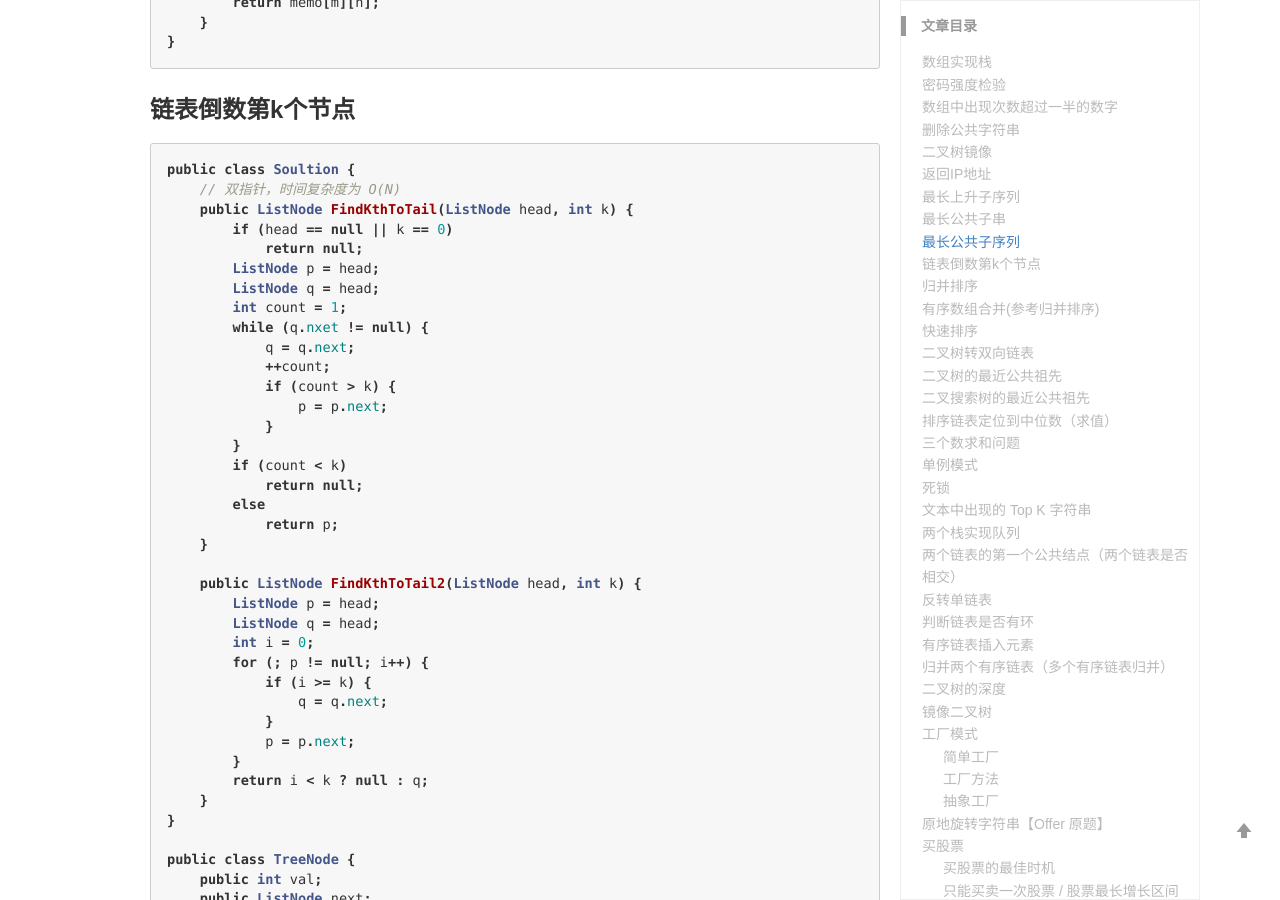
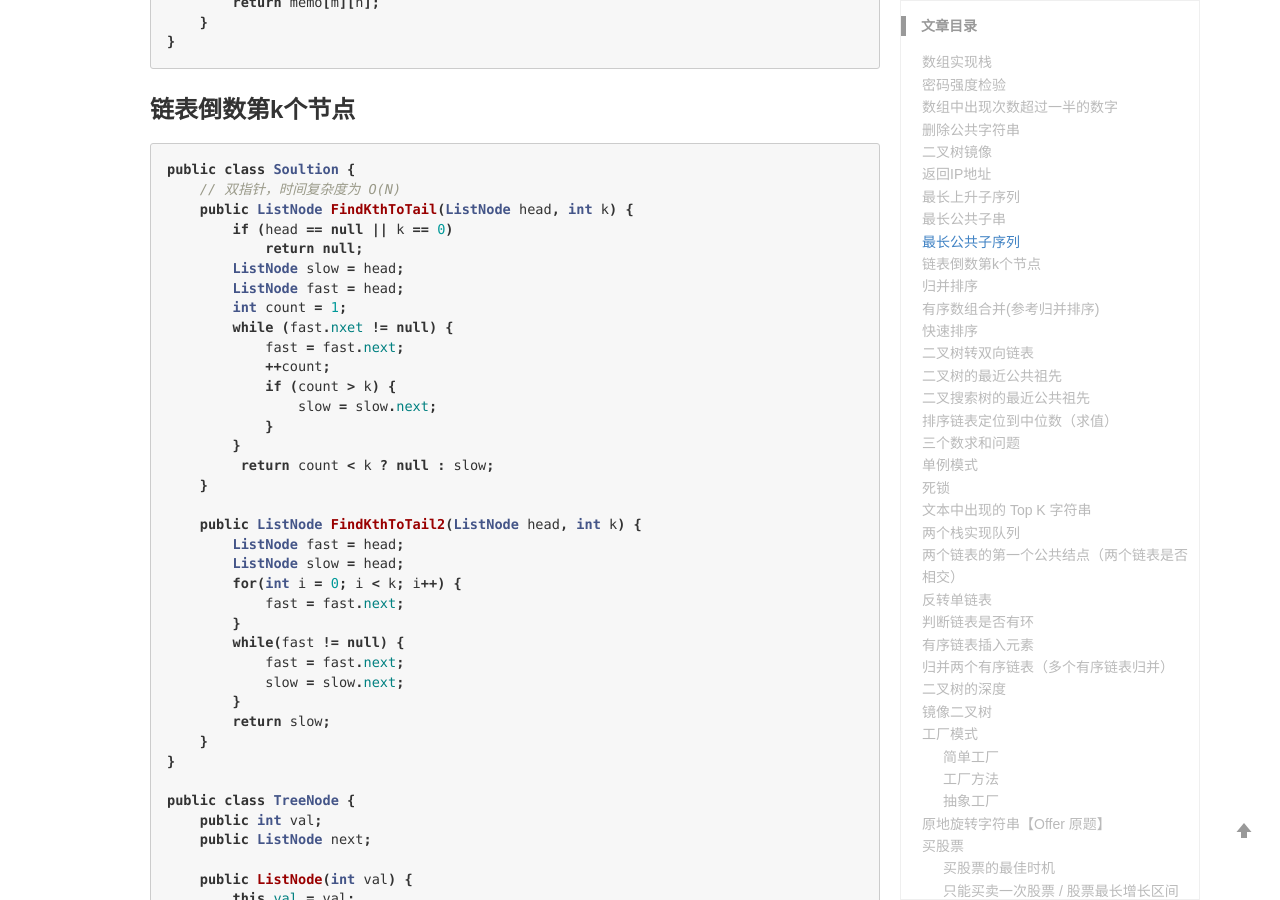
Before and after one commit to wangfei910/wangfei910.github.io, a Jekyll site: the page built from _posts/2019-10-3-常用算法.md, in a window 1280 px wide and 900 px high, scrolled down 8087 px. Built offline with Jekyll 4.4.1, drawn with Linux system fonts in a browser that asks for light colours; comment, search, counter and statistics services are not loaded.

Commit message:
Update 2019-10-3-常用算法.md

```diff
--- a/_posts/2019-10-3-常用算法.md
+++ b/_posts/2019-10-3-常用算法.md
@@ -406,33 +406,30 @@ public class Soultion {
     public ListNode FindKthToTail(ListNode head, int k) {
         if (head == null || k == 0)
             return null;
-        ListNode p = head;
-        ListNode q = head;
+        ListNode slow = head;
+        ListNode fast = head;
         int count = 1;
-        while (q.nxet != null) {
-            q = q.next;
+        while (fast.nxet != null) {
+            fast = fast.next;
             ++count;
             if (count > k) {
-                p = p.next;
+                slow = slow.next;
             }
         }
-        if (count < k)
-            return null;
-        else
-            return p;
+         return count < k ? null : slow;
     }
 
     public ListNode FindKthToTail2(ListNode head, int k) {
-        ListNode p = head;
-        ListNode q = head;
-        int i = 0;
-        for (; p != null; i++) {
-            if (i >= k) {
-                q = q.next;
-            }
-            p = p.next;
+        ListNode fast = head;
+        ListNode slow = head;
+        for(int i = 0; i < k; i++) {
+            fast = fast.next;
         }
-        return i < k ? null : q;
+        while(fast != null) {
+            fast = fast.next;
+            slow = slow.next;
+        }
+        return slow;
     }
 }
 
```
